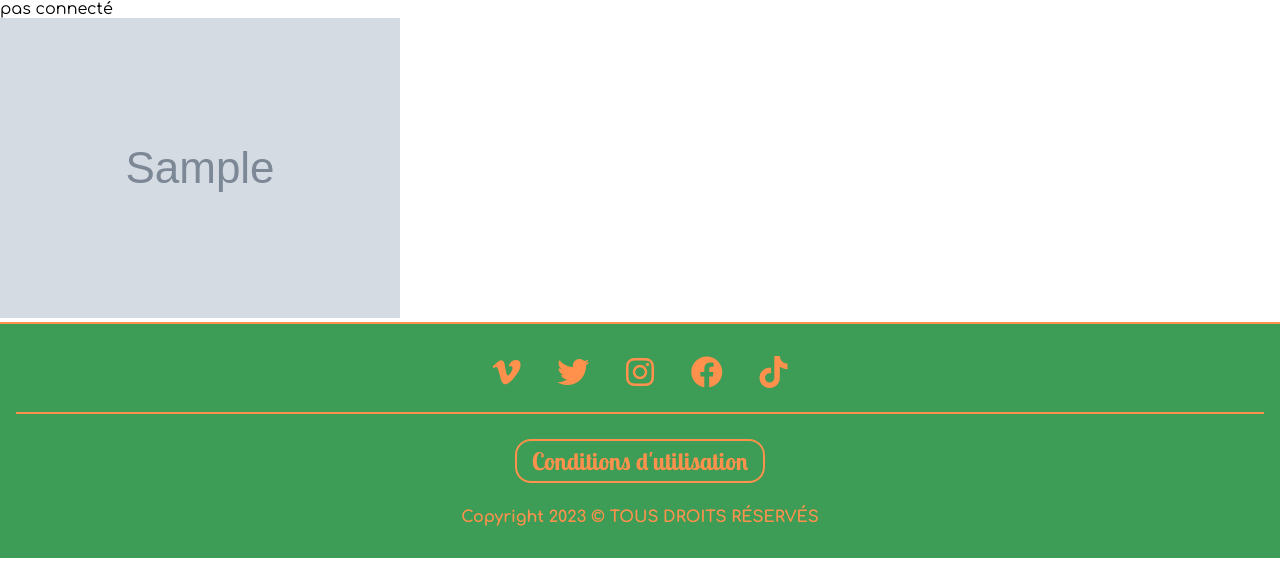
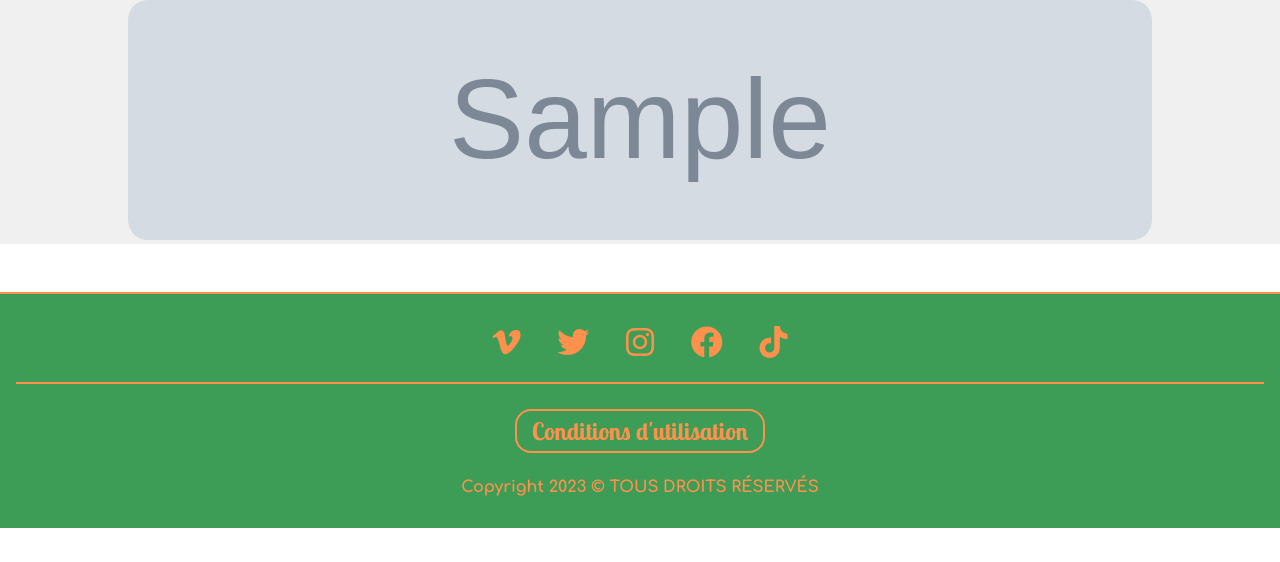
Before and after one commit to karl-lechartier/TTT, a PHP site: page / in a window 1280 px wide. Shown: the part 80-642 px from the top of the page. Run offline with PHP 8.4, Linux system fonts and the light colour scheme; tables that the repository leaves empty hold one stand-in row (values such as "Sample post"); grey boxes marked "Sample" are stand-in pictures; data that the repository does not hold is empty; style sheets or scripts are compiled from the project's sources.

Commit message:
changement header + index

```diff
--- a/header_mini.php
+++ b/header_mini.php
@@ -21,7 +21,7 @@ $title="Gigaldi"
     <meta charset="UTF-8">
     <meta name="viewport" content="width=device-width, initial-scale=1">
     <title><?php echo $title ?></title>
-<link rel="stylesheet" href="scss/main.css">
+<link rel="stylesheet" href="scss/main.scss">
 <link rel="preconnect" href="https://fonts.googleapis.com">
 <link rel="preconnect" href="https://fonts.gstatic.com" crossorigin>
 <link href="https://fonts.googleapis.com/css2?family=Comfortaa:wght@300;400;500;600;700&family=Lobster+Two:wght@400;700&display=swap" rel="stylesheet"><link rel="stylesheet" href="https://cdnjs.cloudflare.com/ajax/libs/font-awesome/6.0.0-beta2/css/all.min.css"
--- a/index.php
+++ b/index.php
@@ -8,10 +8,8 @@ $pdo = new PDO("mysql:host=" . Config::SERVEUR . "; dbname=" . Config::BDO, Conf
 <body>
 <main>
     <?php
-    if ($_SESSION['user']['id'] == null ) {
-        echo "pas connecté";
-    } else {
-        echo "connecté";
+    if ($_SESSION['user']['id'] != null ) {
+        echo "<h1 class='nom'>Bonjour, ".$_SESSION['user']['name']."</h1>";
     }
     ?>
     <div class="card-deck">
@@ -22,6 +20,7 @@ $pdo = new PDO("mysql:host=" . Config::SERVEUR . "; dbname=" . Config::BDO, Conf
 
     foreach ($lignes as $l) {
     ?>
+            <div class="card-container">
                 <a class="magasin no-link-style" href="magasin_<?php echo $l['name'].$l['id'] ?>">
                     <div class="card">
                         <img class="card-img-top" src="img/<?php echo $l['photo']?>" alt="Card image cap">
@@ -32,6 +31,7 @@ $pdo = new PDO("mysql:host=" . Config::SERVEUR . "; dbname=" . Config::BDO, Conf
                         </div>
                     </div>
                 </a>
+            </div>
         <?php
         }
         ?>
--- a/scss/main.css
+++ b/scss/main.css
@@ -212,5 +212,19 @@ footer {
 }
 
 /* cristobal apagnan */
+.card-container {
+  background-color: #f0f0f0;
+  margin-bottom: 3rem;
+}
+.card-container .card {
+  width: 80vw;
+  margin: auto;
+}
+.card-container .card .card-img-top {
+  width: 100%;
+  height: 15rem;
+  border-radius: 20px;
+  object-fit: cover;
+}
 
 /*# sourceMappingURL=main.css.map */
--- a/scss/main.scss
+++ b/scss/main.scss
@@ -1 +1,3 @@
 @import 'src/global';
+
+@import 'src/pages/main';
--- /dev/null
+++ b/scss/src/pages/main.scss
@@ -0,0 +1,15 @@
+
+.card-container{
+  background-color: #f0f0f0;
+  margin-bottom: 3rem;
+  .card{
+    width: 80vw;
+    margin: auto;
+    .card-img-top{
+      width: 100%;
+      height: 15rem;
+      border-radius: 20px;
+      object-fit: cover;
+    }
+  }
+}
```
Also changed, not shown: 1 other file. Lines whose indentation alone changed are shown as unchanged.
